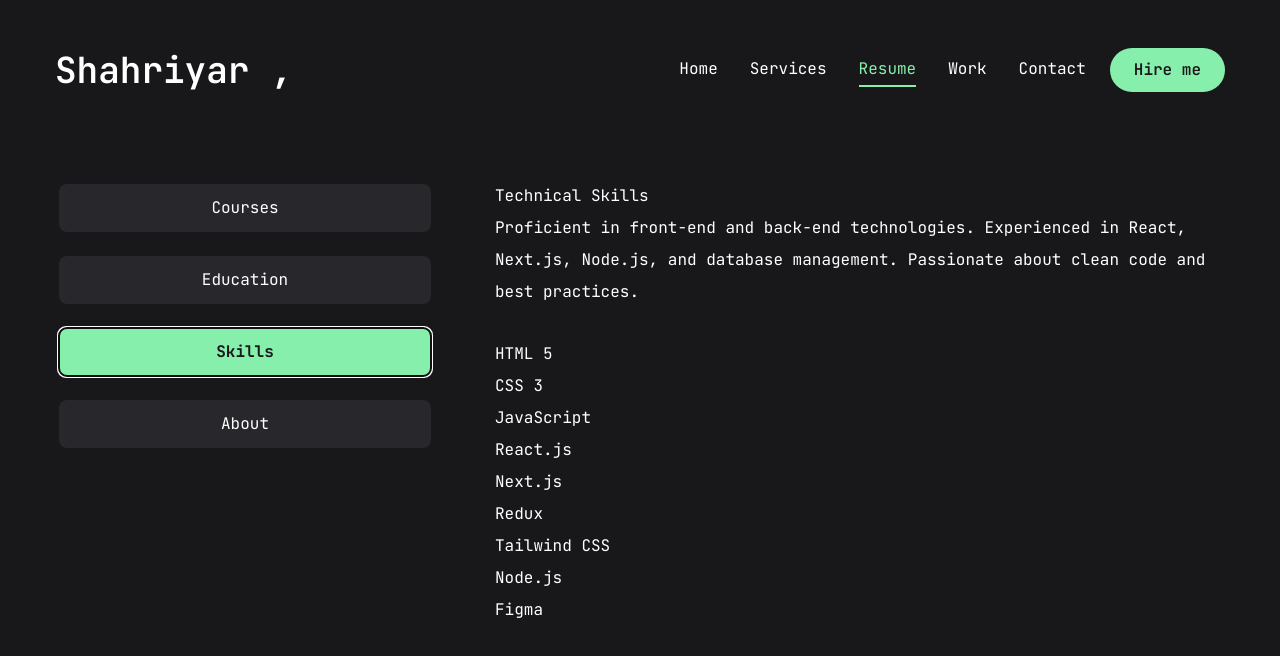
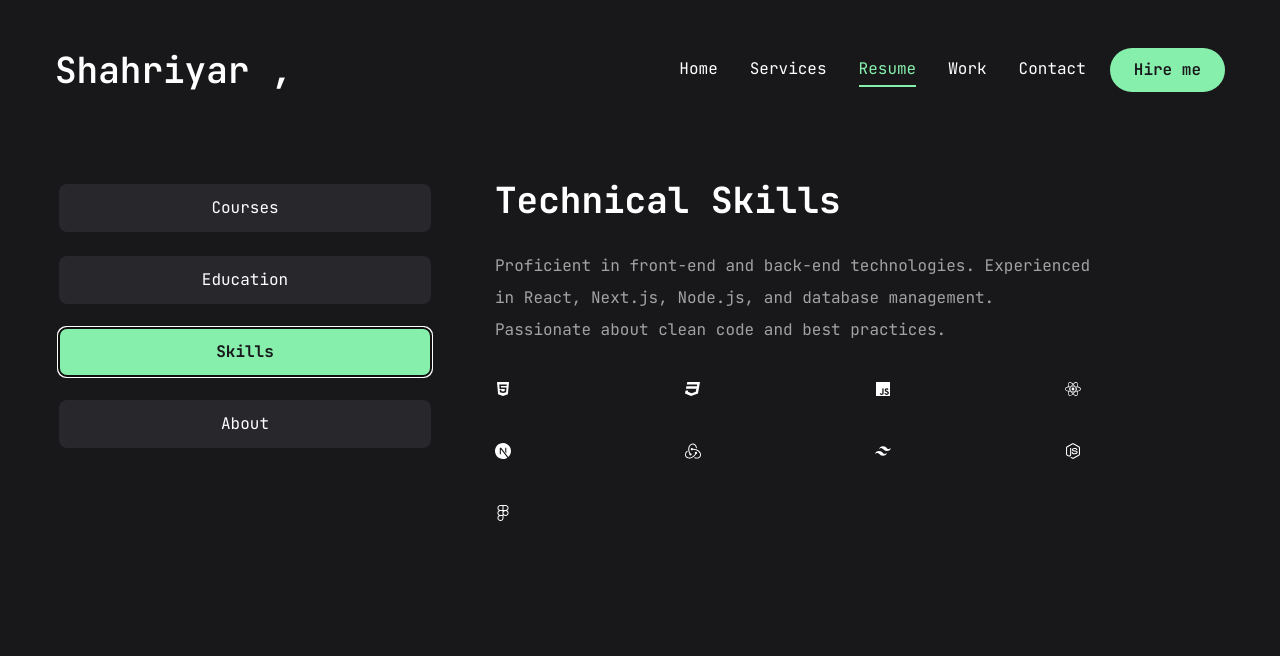
Before and after one commit to Shahriyar001/next-portfolio, a Next.js app: page /resume in a window 1280 px wide. Both pictures are taken after a click on the tab "Skills". Shown: the top 656 px of the page. Built offline with nearby package versions, Linux system fonts and the light colour scheme.

Commit message:
added icons

```diff
--- a/app/resume/page.jsx
+++ b/app/resume/page.jsx
@@ -18,7 +18,12 @@ import {
   SiRedux,
 } from "react-icons/si";
 import { Tabs, TabsContent, TabsList, TabsTrigger } from "@/components/ui/tabs";
-import { Tooltip } from "@/components/ui/tooltip";
+import {
+  Tooltip,
+  TooltipContent,
+  TooltipProvider,
+  TooltipTrigger,
+} from "@/components/ui/tooltip";
 import { delay, motion } from "framer-motion";
 import { ScrollArea } from "@/components/ui/scroll-area";
 
@@ -252,13 +257,28 @@ const Resume = () => {
             {/* skills  */}
             <TabsContent value="skills" className="w-full h-full">
               <div className="flex flex-col gap-[30px]">
-                <div>
-                  <h3>{skills.title}</h3>
-                  <p>{skills.description}</p>
+                <div className="flex flex-col gap-[30px] text-center xl:text-left">
+                  <h3 className="text-4xl font-bold">{skills.title}</h3>
+                  <p className="max-w-[600px] text-white/60 mx-auto xl:mx-0">
+                    {skills.description}
+                  </p>
                 </div>
-                <ul>
+                <ul className="grid grid-cols-2 sm:grid-cols-3 md:grid-cols-4 xl:gap-[30px]">
                   {skills.skillList.map((skill, index) => {
-                    return <li key={index}>{skill.name}</li>;
+                    return (
+                      <li key={index}>
+                        <TooltipProvider>
+                          <Tooltip>
+                            <TooltipTrigger>
+                              <div>{skill.icon}</div>
+                            </TooltipTrigger>
+                            <TooltipContent>
+                              <p>{skill.name}</p>
+                            </TooltipContent>
+                          </Tooltip>
+                        </TooltipProvider>
+                      </li>
+                    );
                   })}
                 </ul>
               </div>
```
